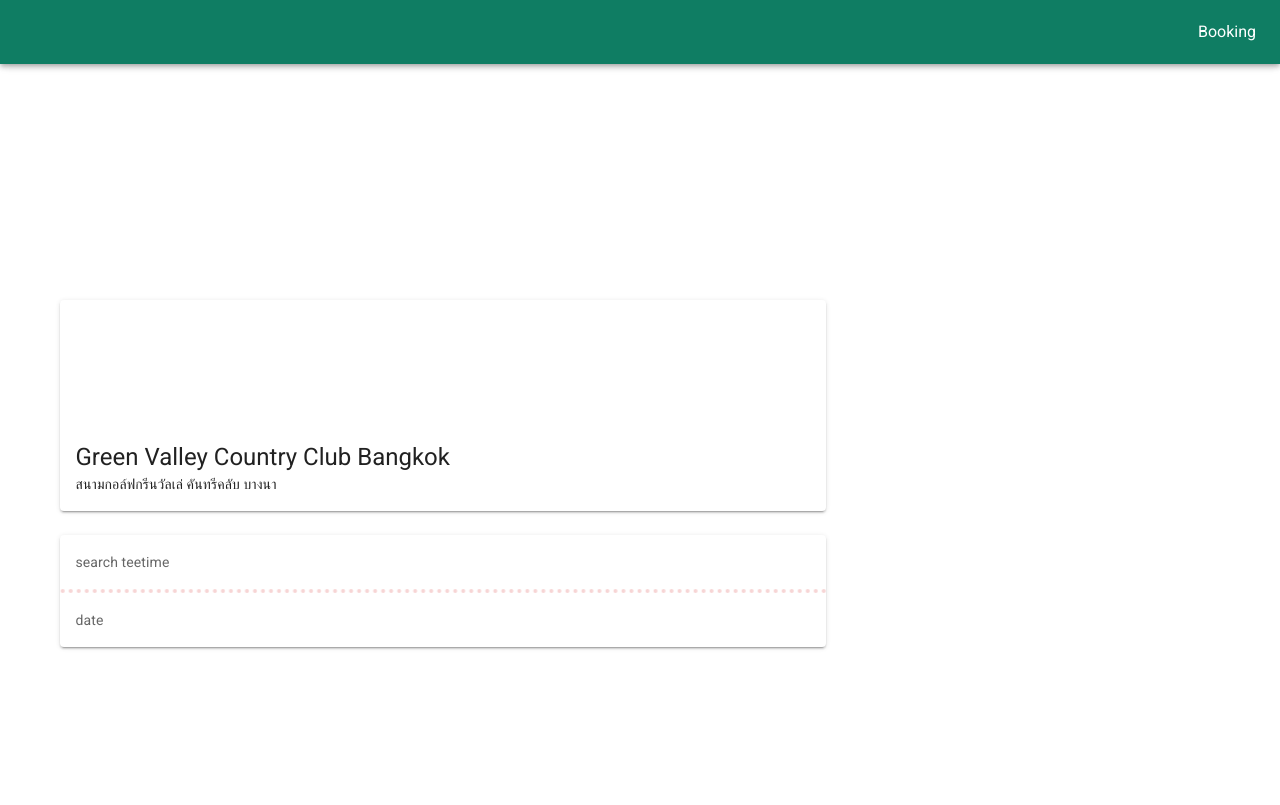
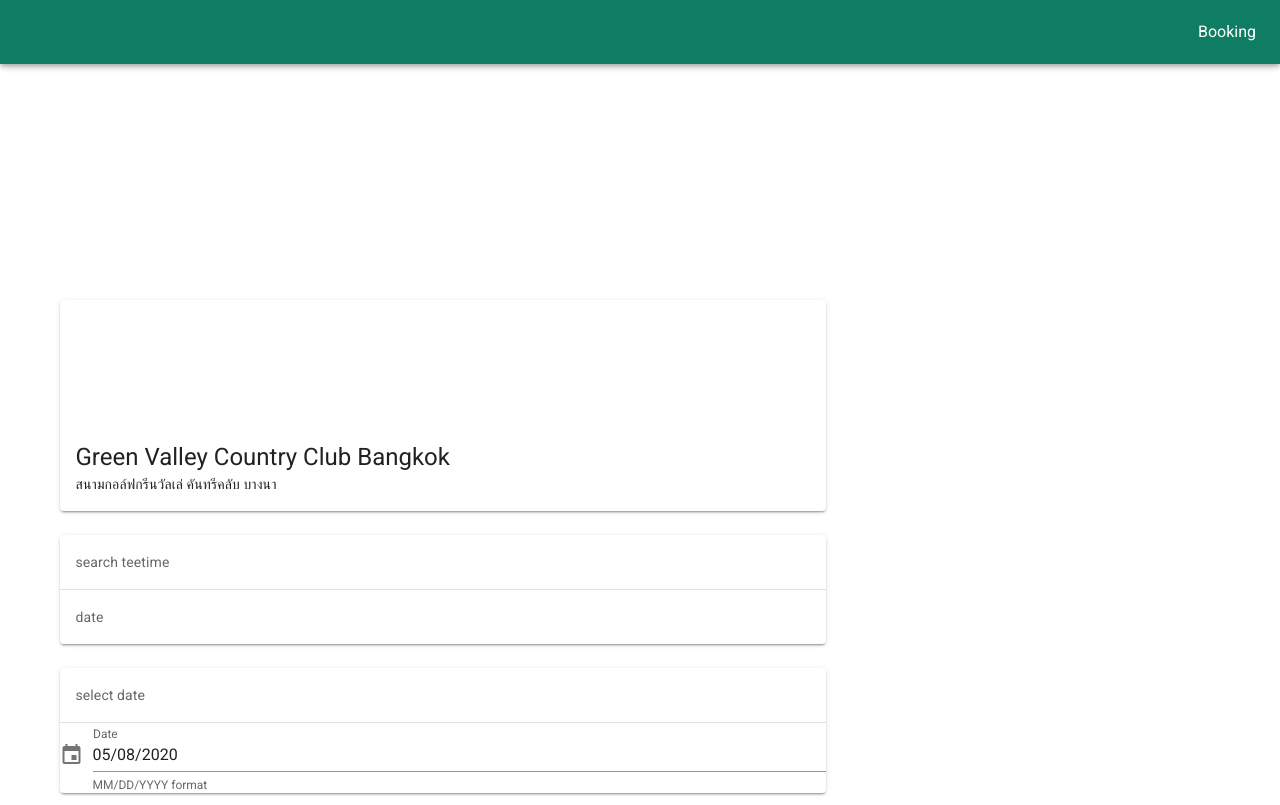
Before and after one commit to Pinsajee/Sr_project_newyoursgreens, a Vue app: page / in a window 1280 px wide. Built offline with nearby package versions, Linux system fonts and the light colour scheme.

Commit message:
date picker

```diff
--- a/package.json
+++ b/package.json
@@ -9,6 +9,7 @@
   "dependencies": {
     "core-js": "^3.6.4",
     "firebase": "^7.14.3",
+    "material-design-icons-iconfont": "^5.0.1",
     "register-service-worker": "^1.7.1",
     "vue": "^2.6.11",
     "vue-router": "^3.1.6",
--- a/src/components/HelloWorld.vue
+++ b/src/components/HelloWorld.vue
@@ -34,27 +34,94 @@
         <v-col cols="auto" xs12 md8>
           <v-card light>
             <v-card-subtitle>search teetime</v-card-subtitle>
-            <v-progress-linear
-              color="red lighten-2"
-              buffer-value="0"
-              stream
-            ></v-progress-linear>
+            <v-divider></v-divider>
             <v-card-subtitle>date</v-card-subtitle>
           </v-card>
+
         </v-col>
+        <v-col cols="auto" xs12 md8>
+          <v-card light>
+            <v-card-subtitle>select date</v-card-subtitle>
+            <v-divider></v-divider>
+
+
+            <v-menu
+          ref="menu1"
+          v-model="menu1"
+          :close-on-content-click="false"
+          transition="scale-transition"
+          offset-y
+          max-width="290px"
+          min-width="290px"
+        >
+          <template v-slot:activator="{ on }">
+            <v-text-field
+              v-model="dateFormatted"
+              label="Date"
+              hint="MM/DD/YYYY format"
+              persistent-hint
+              prepend-icon="event"
+              @blur="date = parseDate(dateFormatted)"
+              v-on="on"
+            ></v-text-field>
+
+          </template>
+          <v-date-picker v-model="date" no-title @input="menu1 = false"></v-date-picker>
+        </v-menu>
+          </v-card>
+
+        </v-col>
+
       </v-flex>
 
 
+
+
     </v-layout>
+
   </v-container>
+
+
+
+
 </template>
 
 <script>
 export default {
   name: "pichead",
 
-  data: () => ({
-    //
-  }),
+  data: vm => ({
+      date: new Date().toISOString().substr(0, 10),
+      dateFormatted: vm.formatDate(new Date().toISOString().substr(0, 10)),
+      menu1: false,
+      menu2: false,
+    }),
+
+    computed: {
+      computedDateFormatted () {
+        return this.formatDate(this.date)
+      },
+    },
+
+    watch: {
+      date (val) {
+        this.dateFormatted = this.formatDate(this.date)
+      },
+    },
+
+    methods: {
+      formatDate (date) {
+        if (!date) return null
+
+        const [year, month, day] = date.split('-')
+        return `${month}/${day}/${year}`
+      },
+      parseDate (date) {
+        if (!date) return null
+
+        const [month, day, year] = date.split('/')
+        return `${year}-${month.padStart(2, '0')}-${day.padStart(2, '0')}`
+      },
+    },
 };
 </script>
--- a/src/main.js
+++ b/src/main.js
@@ -3,6 +3,7 @@
 import './registerServiceWorker'
 import router from './router'
 import vuetify from './plugins/vuetify';
+import 'material-design-icons-iconfont/dist/material-design-icons.css'
 
 Vue.config.productionTip = false
 
--- a/src/plugins/vuetify.js
+++ b/src/plugins/vuetify.js
@@ -1,11 +1,12 @@
 import Vue from 'vue';
 import Vuetify from 'vuetify/lib';
+import 'material-design-icons-iconfont/dist/material-design-icons.css'
 
 Vue.use(Vuetify);
 
 export default new Vuetify({
     icons: {
         iconfont: 'mdi', // default - only for display purposes
-        iconfont: 'mdiSvg',
+
       },
 });
--- a/src/views/fromcaddy.vue
+++ b/src/views/fromcaddy.vue
@@ -15,6 +15,8 @@
   <v-form
     ref="form"
     lazy-validation
+    @submit.prevent="submit"
+          onSubmit="return false;"
   >
 
   <v-text-field
@@ -54,11 +56,17 @@
     prepend-icon="mdi-camera"
   ></v-file-input> -->
 
-  </v-form>
+
    <div class="my-2">
-          <v-btn rounded block color="#05BC01" dark v-on:click="addinfo">confrim</v-btn>
+          <v-btn rounded block color="#05BC01" dark v-on:click="addinfo" >confrim</v-btn>
+
+     <v-icon dark>refresh</v-icon>
+
+
         </div>
-  </v-col>
+
+   </v-form>
+   </v-col>
 
 </v-card>
 </v-container>
--- a/src/views/frominput.vue
+++ b/src/views/frominput.vue
@@ -12,7 +12,7 @@
               }}</v-list-item-title>
               <v-list-item-subtitle>{{ message.name }}</v-list-item-subtitle>
             </v-list-item-content>
-            <v-btn color="primary" dark class="ma-2">Edit</v-btn>
+            <v-btn color="primary" dark class="ma-2" sm=6>Edit</v-btn>
             <v-btn color="error" dark class="ma-2">Delete</v-btn>
           </v-list-item>
         </v-card>
```
Also changed, not shown: src/components/main.styl (added, +14 -0 lines), 1 other file (tests, documents, lock files or other folders).
